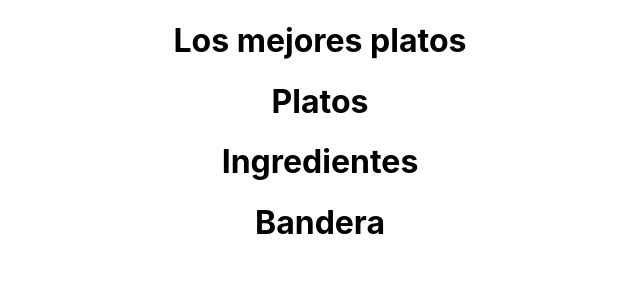
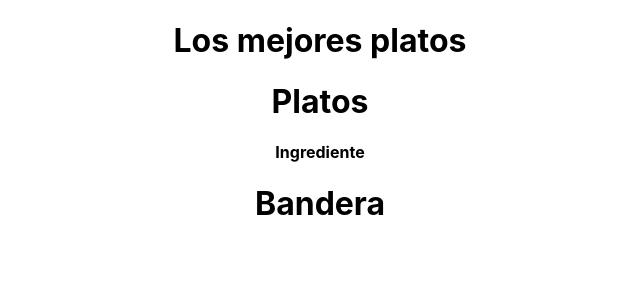
Before and after one commit to Andreabcm/my_first_app_react, a React (Create React App) app: page / in a window 1280 px wide. Shown: the top 300 px of the page, without its empty margins (320-960 px from the left). Built offline with nearby package versions, Linux system fonts and the light colour scheme.

Commit message:
generating html code with native React in dish.js

```diff
--- a/src/components/dish.js
+++ b/src/components/dish.js
@@ -12,11 +12,7 @@ export class Flag extends Component{
 
 export class Ingredient extends Component{
     render(){
-        return(
-            <div>
-                <h1>Ingredientes</h1>
-            </div>
-        )
+        return React.createElement("h4", {}, "Ingrediente");
     }
 }
 
```
